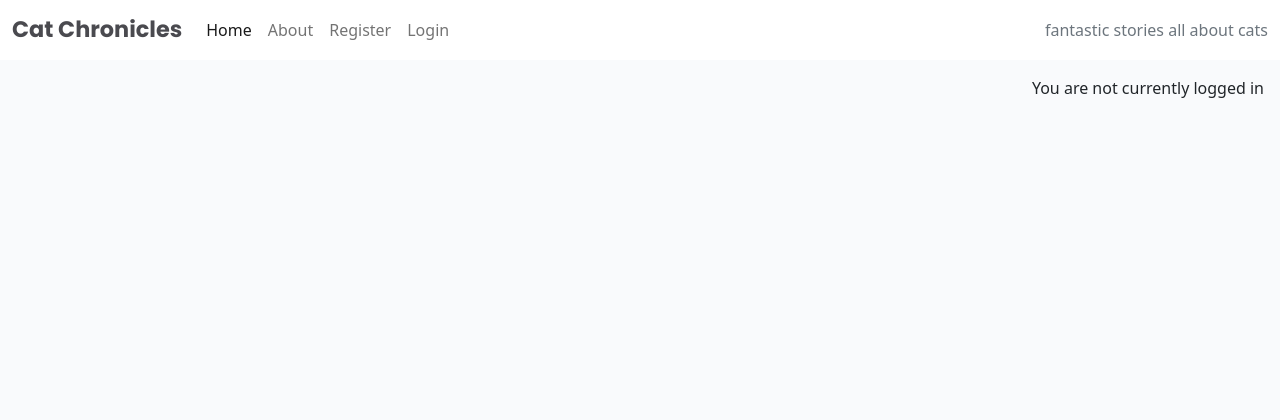
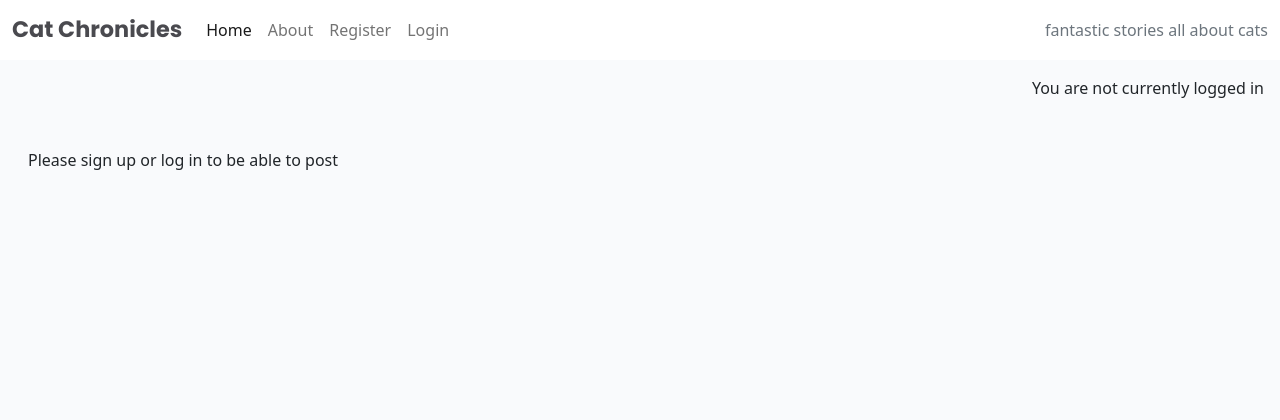
Before and after one commit to ktay0557/project_4, a Django app: page / in a window 1280 px wide. Shown: the top 420 px of the page. Run offline with Django 4.2, Linux system fonts and the light colour scheme; data that the repository does not hold is empty; some libraries are stand-ins or nearby versions.

Commit message:
Create postForm so user can post from homepage, pending approval

```diff
--- a/cat_news/forms.py
+++ b/cat_news/forms.py
@@ -1,5 +1,5 @@
 from django import forms
-from .models import Comment
+from .models import Comment, Post
 
 
 class CommentForm(forms.ModelForm):
@@ -12,3 +12,22 @@ class CommentForm(forms.ModelForm):
         """
         model = Comment
         fields = ('body',)
+
+
+class PostForm(forms.ModelForm):
+    """
+    Form class for the users to post their content.
+    """
+    class Meta:
+        """
+        Specifies the Django model and the order of the fields.
+        """
+        model = Post
+        fields = ('title', 'content', 'excerpt', 'featured_image',)
+
+    def __init__(self, *args, **kwargs):
+        super().__init__(*args, **kwargs)
+        # set the required to false, so user can choose to include image
+        self.fields['featured_image'].required = False
+        # set excerpt required to true, so the user must include one
+        self.fields['excerpt'].required = True
--- a/cat_news/models.py
+++ b/cat_news/models.py
@@ -1,4 +1,5 @@
 from django.db import models
+from django.utils.text import slugify
 from django.contrib.auth.models import User
 from cloudinary.models import CloudinaryField
 
@@ -12,7 +13,7 @@ class Post(models.Model):
     Stores a news story post related to :model:`auth.User`.
     """
     title = models.CharField(max_length=200, unique=True)
-    slug = models.SlugField(max_length=200, unique=True)
+    slug = models.SlugField(max_length=200, unique=True, blank=True)
     author = models.ForeignKey(
         User, on_delete=models.CASCADE, related_name="news_stories"
     )
@@ -28,6 +29,13 @@ class Post(models.Model):
 
     def __str__(self):
         return f"{self.title} | written by {self.author}"
+
+    def save(self, *args, **kwargs):
+        """
+        Generate a slug based on the title, when post is saved.
+        """
+        self.slug = slugify(self.title)
+        super().save(*args, **kwargs)
 
 
 class Comment(models.Model):
--- a/cat_news/templates/cat_news/index.html
+++ b/cat_news/templates/cat_news/index.html
@@ -1,8 +1,27 @@
 {% extends "base.html" %} {% load static %} {% block content %}
+<!-- Form tags-->
+{% load crispy_forms_tags %}
 
 <!-- index.html content starts here -->
 <div class="container-fluid">
   <div class="row">
+    <!-- New story section -->
+    <div class="col-md-4 card mb-4 mt-3">
+      <div class="card-body">
+        {% if user.is_authenticated %}
+        <h3>Post a News Story:</h3>
+        <p>Posting as: {{ user.username }}</p>
+        <form id="postForm" method="post" style="margin-top: 1.3em">
+          {{ post_form | crispy }} {% csrf_token %}
+          <button id="submitButton" type="submit" class="btn btn-signup btn-lg">
+            Submit
+          </button>
+        </form>
+        {% else %}
+        <p>Please sign up or log in to be able to post</p>
+        {% endif %}
+      </div>
+    </div>
     <!-- News Stories Entries Column -->
     <div class="col-12 mt-3 left">
       <div class="row">
--- a/cat_news/views.py
+++ b/cat_news/views.py
@@ -1,9 +1,9 @@
-from django.shortcuts import render, get_object_or_404, reverse
+from django.shortcuts import render, get_object_or_404, reverse, redirect
 from django.views import generic
 from django.contrib import messages
 from django.http import HttpResponseRedirect
 from .models import Post, Comment
-from .forms import CommentForm
+from .forms import CommentForm, PostForm
 
 # Create your views here.
 
@@ -27,6 +27,25 @@ class NewsList(generic.ListView):
     queryset = Post.objects.filter(status=1)
     template_name = "cat_news/index.html"
     paginate_by = 6
+
+    def get_context_data(self, **kwargs):
+        context = super().get_context_data(**kwargs)
+        # Pass an instance of the form to the template
+        context['post_form'] = PostForm()
+        return context
+
+    def post(self, request, *args, **kwargs):
+        if request.method == "POST":
+            post_form = PostForm(data=request.POST)
+            if post_form.is_valid():
+                post = post_form.save(commit=False)
+                post.author = request.user
+                post.save()
+                messages.add_message(
+                    request, messages.SUCCESS,
+                    'Your story has been submitted and is awaiting approval'
+                )
+                return redirect('home')
 
 
 def post_detail(request, slug):
```
Also changed, not shown: cat_news/migrations/0007_alter_post_slug.py (added).
